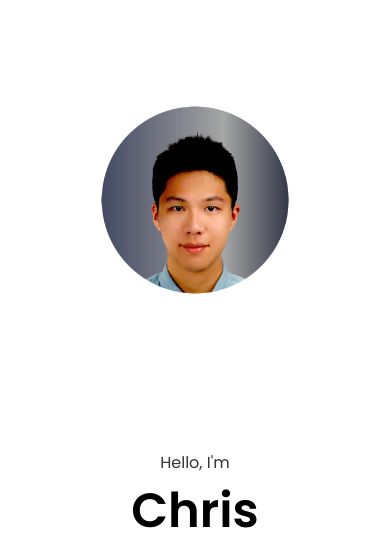
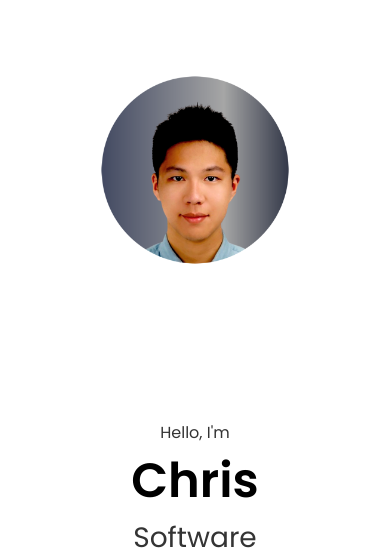
Before and after one commit to chris0512/portfolio2, a website: page public/index.html in a window 390 px wide. Shown: the part 307-857 px from the top of the page. Drawn offline with Linux system fonts and the light colour scheme.

Commit message:
fix about section

```diff
--- a/public/css/media-query.css
+++ b/public/css/media-query.css
@@ -20,7 +20,7 @@
 @media (max-width: 1000px) {
     #profile,
     #about {
-        margin-top: 80px;
+        margin-top: 50px;
     }
 
     #about {
@@ -29,6 +29,7 @@
         align-items: center;
         justify-content: center;
         text-align: center;
+        gap: 10px;
     }
 
     .section__pic-container,
```
Also changed, not shown: public/index.html (+2 -1 lines).
